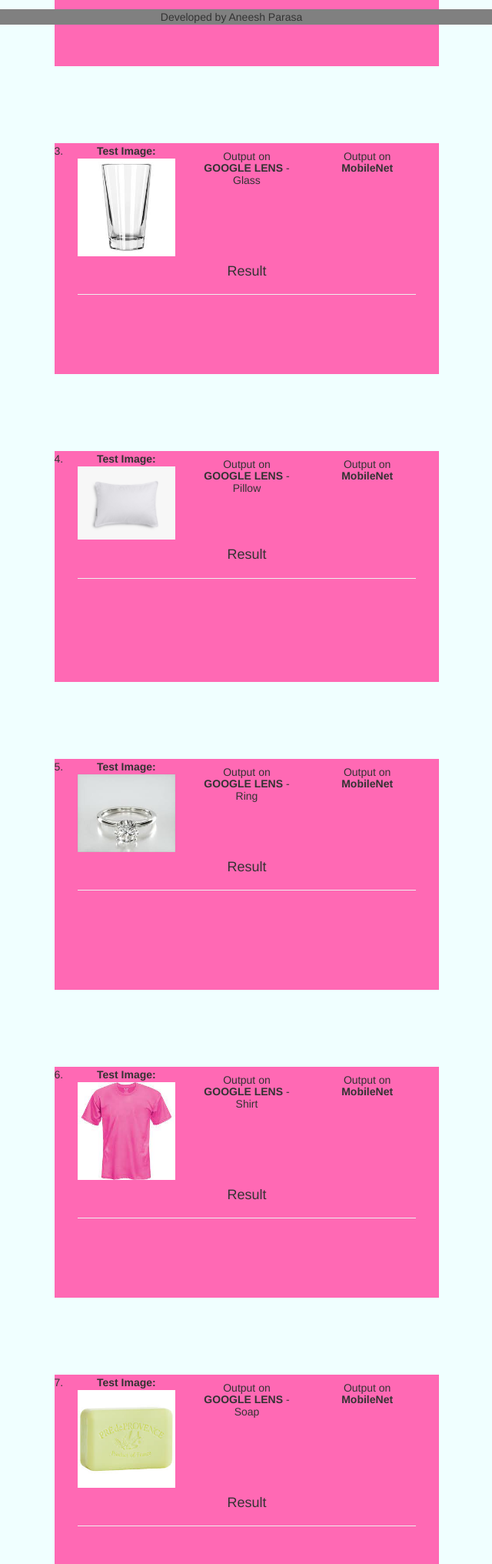
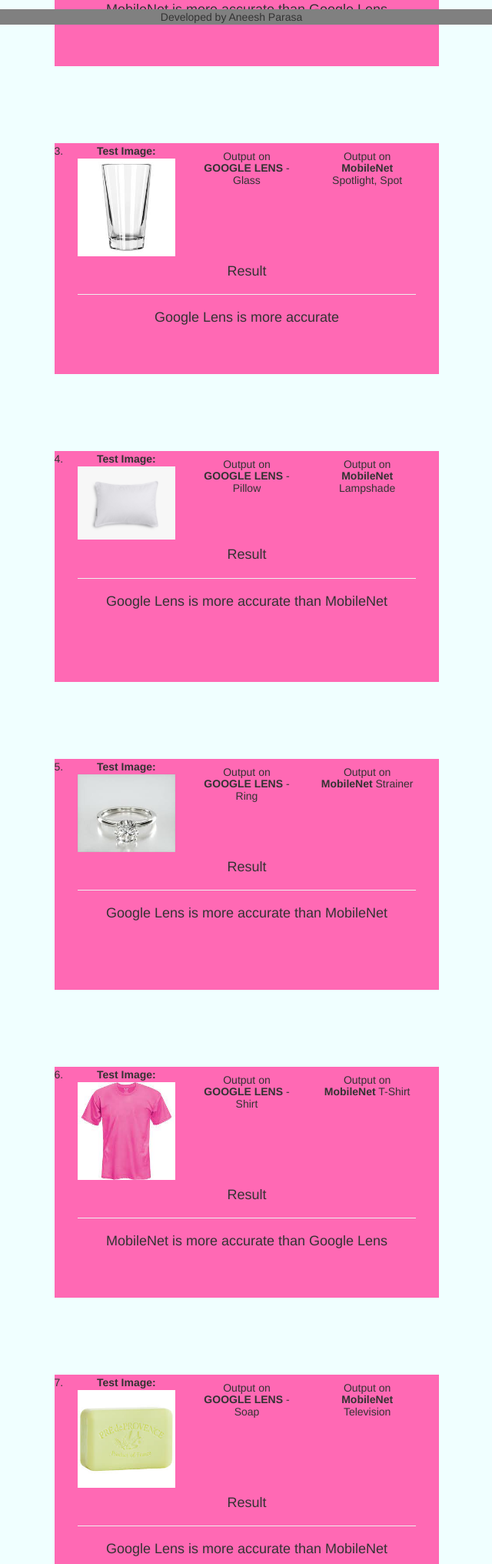
Before and after one commit to AneeshCodes/Case-Study-Between-Google-Lens-And-Mobile-Net, a plain HTML site: page index.html in a window 1280 px wide. Shown: the part 768-2800 px from the top of the page at 77% size, without its empty margins (339-979 px from the left). Drawn offline with nearby package versions, Linux system fonts and the light colour scheme; a script that the page names is missing; a web font is replaced by a local one.

Commit message:
Add files via upload

```diff
--- a/index.html
+++ b/index.html
@@ -33,13 +33,13 @@
 
         <h5 class="col-sm-4 col-xs-12">
           Output on <b>MobileNet</b>
-          <span> </span>
+          <span>Window Screen </span>
         </h5>
 
         <div class="col-xs-12 mini_result">
           <h4>Result</h4>
           <hr>
-          <h4> </h4>
+          <h4>Google Lens is more accurate than MobileNet</h4>
         </div>
 
       </div>
@@ -58,13 +58,13 @@
 
         <h5 class="col-sm-4 col-xs-12">
           Output on <b>MobileNet</b>
-          <span> </span>
+          <span>Electric Fan</span>
         </h5>
 
         <div class="col-xs-12 mini_result">
           <h4>Result</h4>
           <hr>
-          <h4> </h4>
+          <h4>MobileNet is more accurate than Google Lens</h4>
         </div>
 
       </div>
@@ -83,13 +83,13 @@
 
         <h5 class="col-sm-4 col-xs-12">
           Output on <b>MobileNet</b>
-          <span> </span>
+          <span>Spotlight, Spot</span>
         </h5>
 
         <div class="col-xs-12 mini_result">
           <h4>Result</h4>
           <hr>
-          <h4> </h4>
+          <h4>Google Lens is more accurate</h4>
         </div>
 
       </div>
@@ -108,13 +108,13 @@
 
         <h5 class="col-sm-4 col-xs-12">
           Output on <b>MobileNet</b>
-          <span> </span>
+          <span>Lampshade</span>
         </h5>
 
         <div class="col-xs-12 mini_result">
           <h4>Result</h4>
           <hr>
-          <h4> </h4>
+          <h4>Google Lens is more accurate than MobileNet</h4>
         </div>
 
       </div>
@@ -133,13 +133,13 @@
 
         <h5 class="col-sm-4 col-xs-12">
           Output on <b>MobileNet</b>
-          <span> </span>
+          <span>Strainer</span>
         </h5>
 
         <div class="col-xs-12 mini_result">
           <h4>Result</h4>
           <hr>
-          <h4> </h4>
+          <h4>Google Lens is more accurate than MobileNet</h4>
         </div>
 
       </div>
@@ -158,13 +158,13 @@
 
         <h5 class="col-sm-4 col-xs-12">
           Output on <b>MobileNet</b>
-          <span></span>
+          <span>T-Shirt</span>
         </h5>
 
         <div class="col-xs-12 mini_result">
           <h4>Result</h4>
           <hr>
-          <h4> </h4>
+          <h4>MobileNet is more accurate than Google Lens</h4>
         </div>
 
       </div>
@@ -183,13 +183,13 @@
 
         <h5 class="col-sm-4 col-xs-12">
           Output on <b>MobileNet</b>
-          <span> </span>
+          <span>Television</span>
         </h5>
 
         <div class="col-xs-12 mini_result">
           <h4>Result</h4>
           <hr>
-          <h4> </h4>
+          <h4>Google Lens is more accurate than MobileNet</h4>
         </div>
 
       </div>
@@ -208,13 +208,13 @@
 
         <h5 class="col-sm-4 col-xs-12">
           Output on <b>MobileNet</b>
-          <span></span>
+          <span>Table Lamp</span>
         </h5>
 
         <div class="col-xs-12 mini_result">
           <h4>Result</h4>
           <hr>
-          <h4> </h4>
+          <h4>Google Lens is more accurate than MobileNet</h4>
         </div>
 
       </div>
@@ -233,13 +233,13 @@
 
         <h5 class="col-sm-4 col-xs-12">
           Output on <b>MobileNet</b>
-          <span> </span>
+          <span>Wate Bottle</span>
         </h5>
 
         <div class="col-xs-12 mini_result">
           <h4>Result</h4>
           <hr>
-          <h4> </h4>
+          <h4>MobileNet is more accurate than Google Lens</h4>
         </div>
 
       </div>
@@ -258,13 +258,13 @@
 
         <h5 class="col-sm-4 col-xs-12">
           Output on <b>MobileNet</b>
-          <span> </span>
+          <span>Nematode</span>
         </h5>
 
         <div class="col-xs-12 mini_result">
           <h4>Result</h4>
           <hr>
-          <h4> </h4>
+          <h4>Both are wrong</h4>
         </div>
 
       </div>
```
